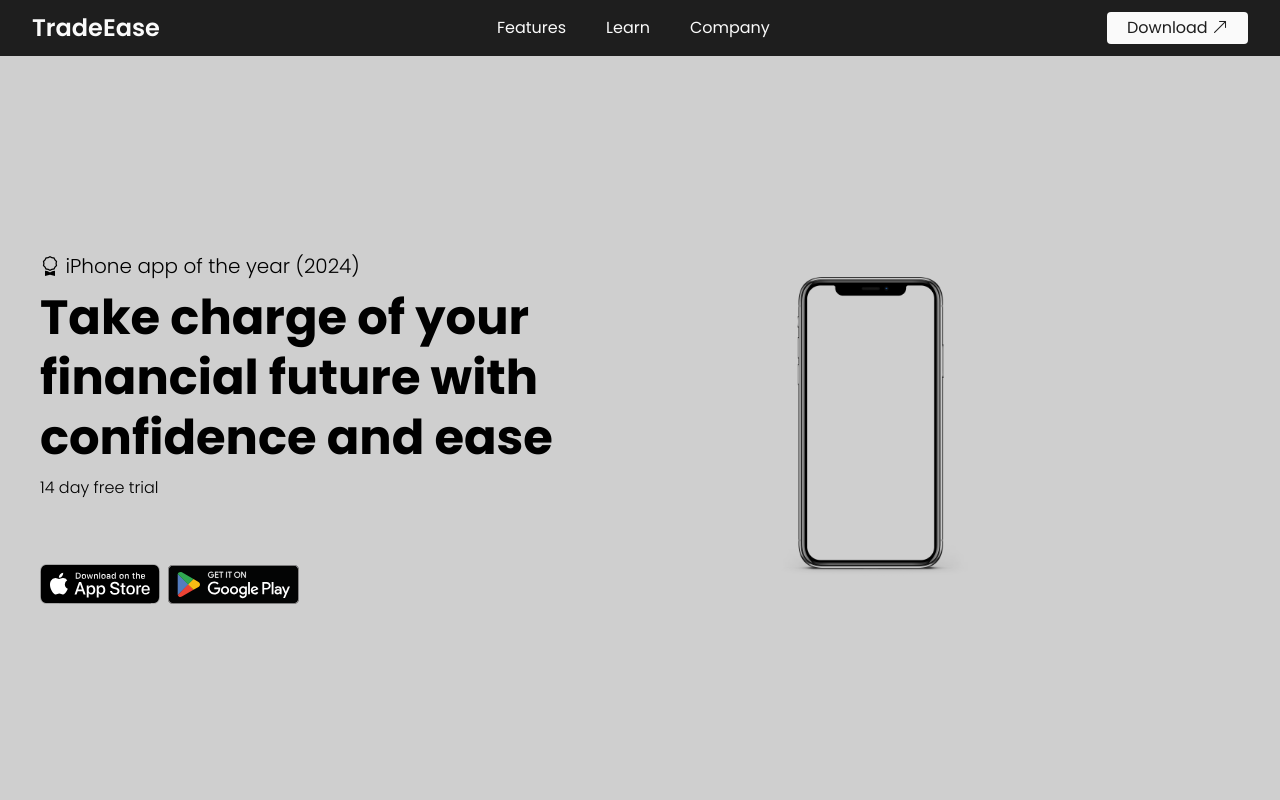
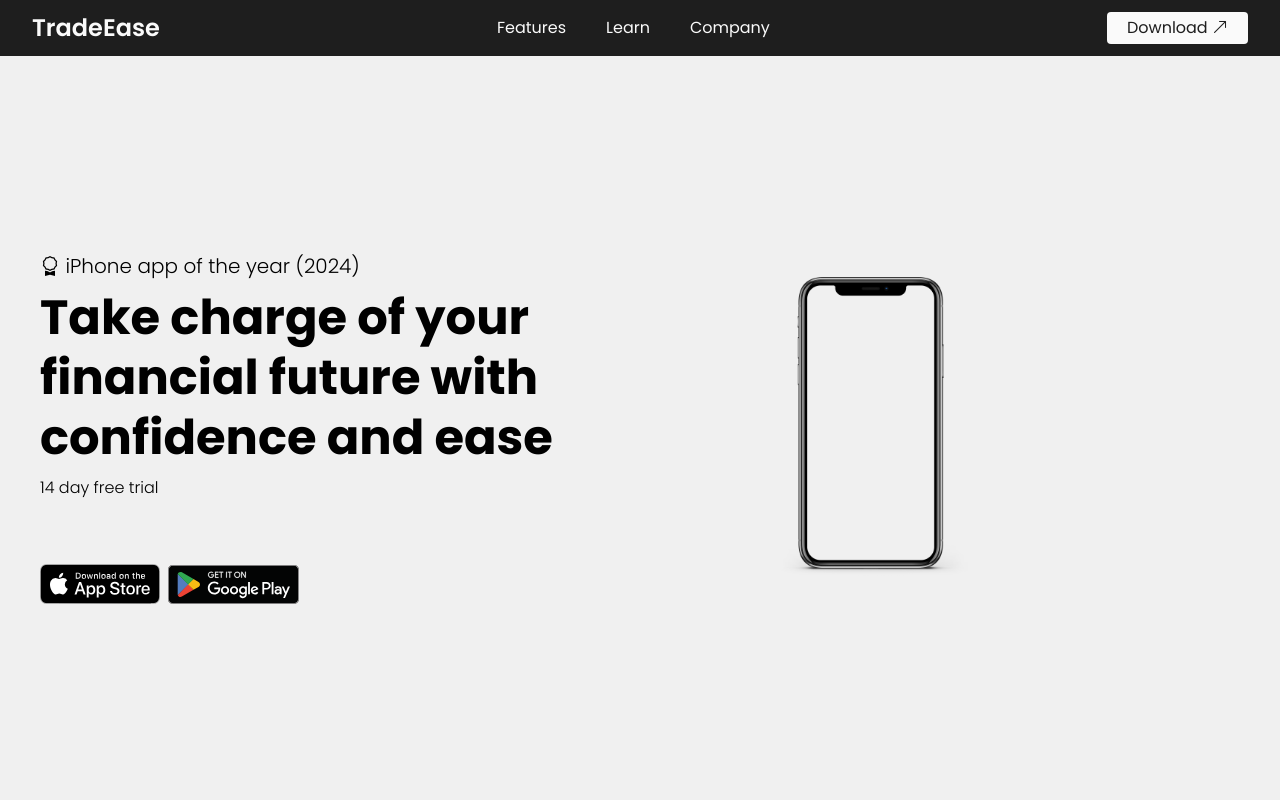
Before and after one commit to ben-oldham1/fintech-site, a Next.js app: page / in a window 1280 px wide. Shown: the top 800 px of the page. Built offline with nearby package versions, Linux system fonts and the light colour scheme.

Commit message:
Update colours

```diff
--- a/tailwind.config.js
+++ b/tailwind.config.js
@@ -9,9 +9,10 @@ module.exports = {
   theme: {
     colors: {
       'light': '#FAFAFA',
-      'gray-light': '#cfcfcf',
+      'gray-light': '#f0f0f0',
+      'gray': '#5e5e5e',
+      'gray-dark': '#121212',
       'dark': '#1E1E1E',
-      'gray-dark': '#121212',
       'orange': '#FF3C00',
       'orange-dark': '#f03800',
     },
```
